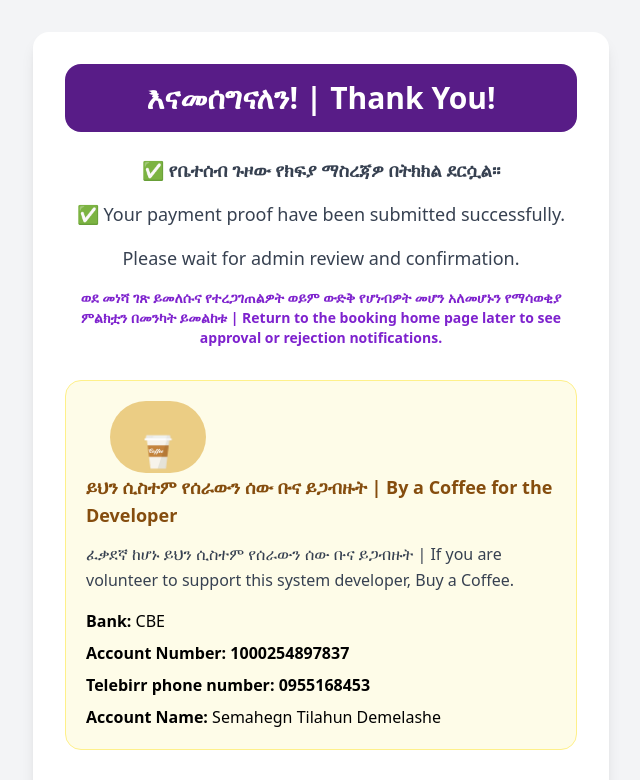
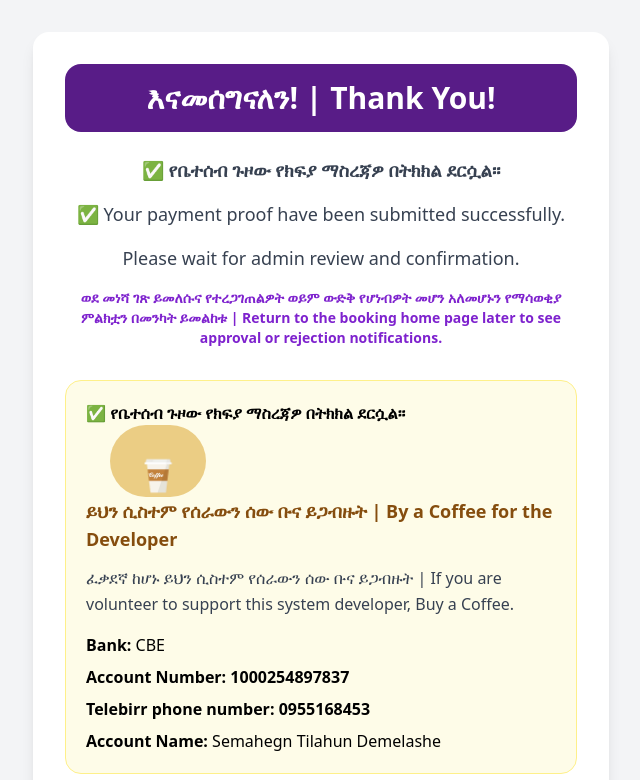
Before and after one commit to guzopayment/economyguzopayementproofsubmitting, a React (Vite) app: page /thank-you in a window 1280 px wide. Shown: the top 780 px of the page, without its empty margins (319-959 px from the left). Built offline with nearby package versions, Linux system fonts and the light colour scheme; no server answers.

Commit message:
update check recived

```diff
--- a/src/pages/ThankYou.jsx
+++ b/src/pages/ThankYou.jsx
@@ -29,6 +29,9 @@ export default function ThankYou() {
         </div>
 
         <div className="mt-8 bg-yellow-50 border border-yellow-200 rounded-2xl p-5 text-left">
+          <p>
+            <strong>✅ የቤተሰብ ጉዞው የክፍያ ማስረጃዎ በትክክል ደርሷል።</strong>
+          </p>
           <h3 className="font-extrabold text-yellow-800 text-lg mb-3">
             <img
               src={buyMeCoffee}
```
